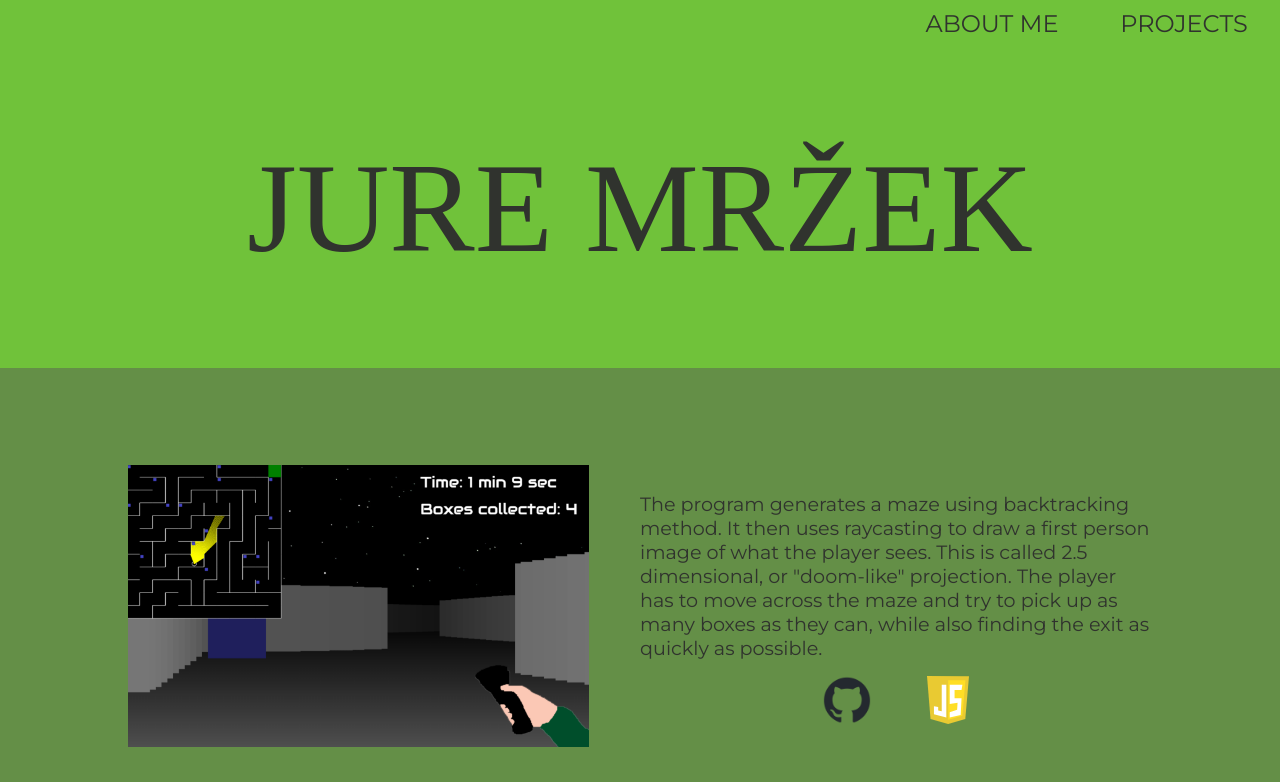
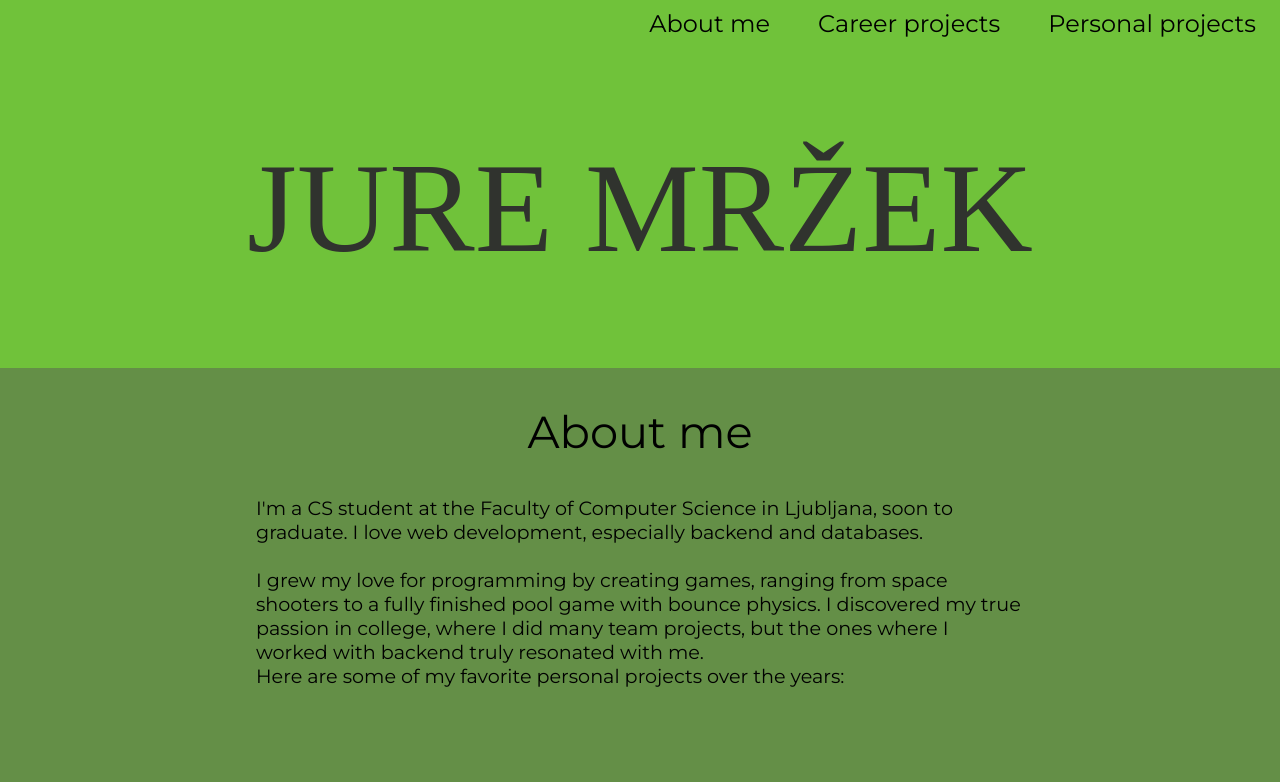
Before and after one commit to juremrzek/juremrzek.github.io, a plain HTML site: page index.html in a window 1280 px wide. Shown: the top 782 px of the page. Drawn offline with Linux system fonts and the light colour scheme; a web font is replaced by a local one.

Commit message:
Rework navbar

```diff
--- a/index.html
+++ b/index.html
@@ -8,12 +8,28 @@
 </head>
 <body>
     <div id="navbar">
-        <div>ABOUT ME</div>
-        <div>PROJECTS</div>
+        <div>About me</div>
+        <div>Career projects</div>
+        <div>Personal projects</div>
     </div>
     <div id="main">
         <div><p>JURE MRŽEK</p></div>
         <!--<div>My name is Jeff</div>-->
+    </div>
+    <div class="about" style="height: 8rem;">
+        <div>
+            <p style="font-size: 2.8rem;">
+                About me
+            </p>
+        </div>
+    </div>
+    <div class="about">
+        <div>
+            <p>
+                I'm a CS student at the Faculty of Computer Science in Ljubljana, soon to graduate. I love web development, especially backend and databases. <br><br> I grew my love for programming by creating games, ranging from space shooters to a fully finished pool game with bounce physics.
+                I discovered my true passion in college, where I did many team projects, but the ones where I worked with backend truly resonated with me. <br>Here are some of my favorite personal projects over the years:
+            </p>
+        </div>
     </div>
     <div class="project">
         <div>
@@ -29,7 +45,8 @@
                 </a>
                 <a href="https://www.javascript.com/" target="_blank">
                     <img src="slike/javascript-1.svg">
-                </a></div>
+                </a>
+            </div>
         </div>
     </div>
 
@@ -42,11 +59,33 @@
                 </a>
                 <a href="https://www.javascript.com/" target="_blank">
                     <img src="slike/javascript-1.svg">
-                </a></div>
+                </a>
+            </div>
         </div>
         <div>
             <a href="https://juremrzek.github.io/pool/" target="_blank"><img src="slike/pool.jpg" alt="Screenshot of pool project" style="margin-left: 20px"></a>
         </div>
     </div>
+
+    <div class="project">
+        <div>
+            <a href="https://github.com/juremrzek/PolygonalChaos" target="_blank"><img src="slike/PolygonalChaos.png" alt="Screenshot of polygonal chaos project" style="margin-left: 20px"></a>
+        </div>
+        <div>
+            <p>Clone of the popular game Super Hexagon, that also has added functionality of
+                editing your own levels.</p>
+            <div class="projectIcons">
+                <a href="https://github.com/juremrzek/PolygonalChaos" target="_blank">
+                    <img src="slike/github.png">
+                </a>
+                <a href="https://libgdx.com/" target="_blank">
+                    <img src="slike/libgdx.png">
+                </a>
+                <a href="https://www.java.com/" target="_blank">
+                    <img src="slike/java.svg">
+                </a>
+            </div>
+        </div>
+    </div>
 </body>
 </html>
--- a/style.css
+++ b/style.css
@@ -12,7 +12,7 @@
 }
 body{
     font-family: "montserrat";
-    color: #30332E;
+    color: #000000;
     background: #70C23A;
 }
 #navbar {
@@ -27,7 +27,8 @@ body{
     z-index: 100;
 }
 #navbar div {
-    width: 15%;
+    padding-left: 1em;
+    padding-right: 1em;
     text-align: center;
     line-height: 3rem;
     font-size: 1.5rem;
@@ -44,6 +45,7 @@ body{
     display: flex;
     justify-content: space-evenly;
     align-items: center;
+    color: #30332E;
 }
 #main div {
     font-family: progress;
@@ -89,8 +91,24 @@ body{
     justify-content: space-evenly;
     flex-direction: row;
     width: 50%;
-    height: 10%;
+    height: 13%;
 }
 .projectIcons img{
     height: 100%;
 }
+.about{
+    background-color: #648F47;
+    width: 100%;
+    display: flex;
+    justify-content: center;
+}
+.about div{
+    width: 60%;
+    display: flex;
+    justify-content: center;
+    align-items: center;
+    flex-direction: column;
+}
+.about div > p {
+    font-size: 1.2rem;
+}
```
Also changed, not shown: slike/PolygonalChaos.png (added), slike/java.svg (added), slike/libgdx.png (added).
